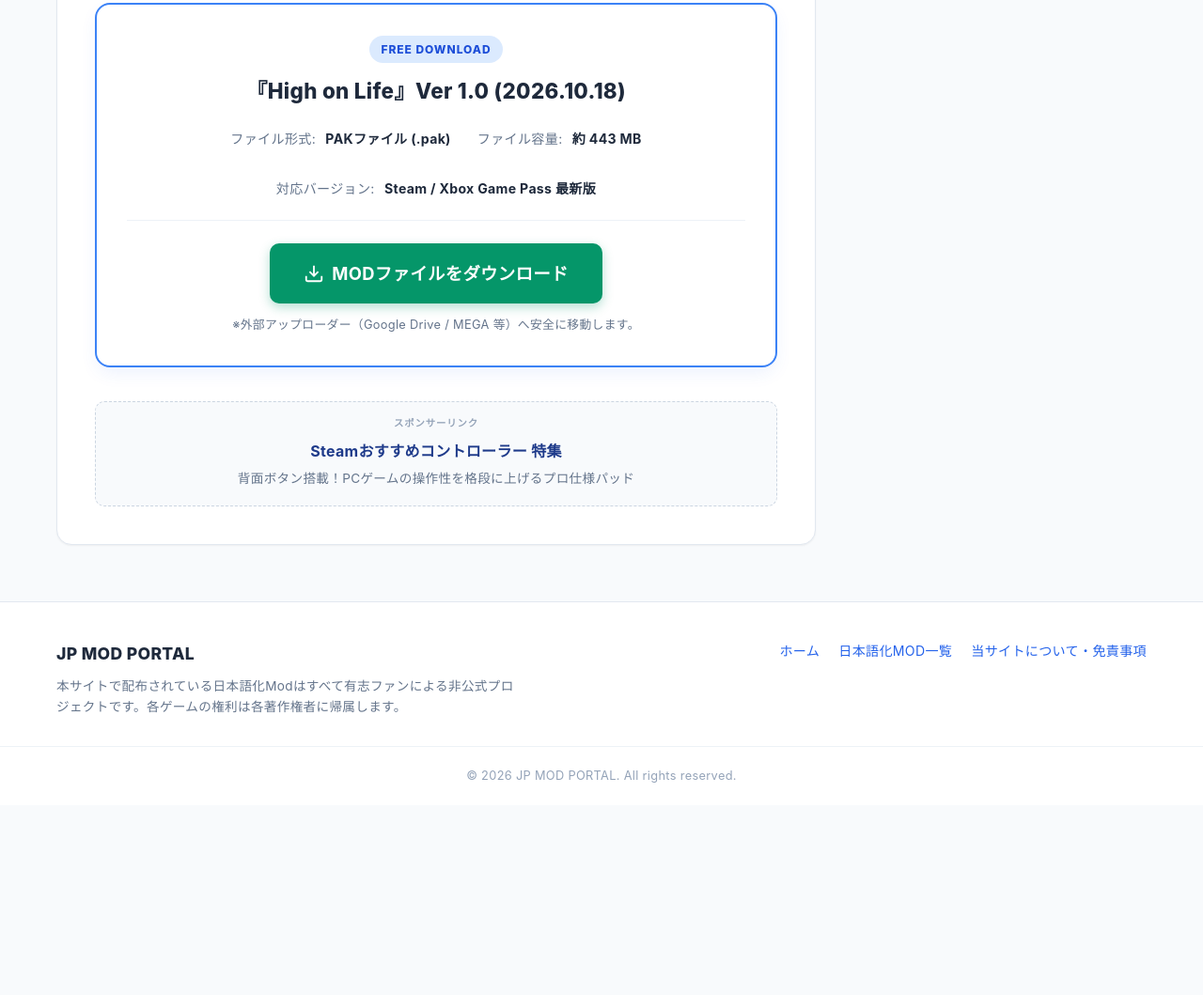
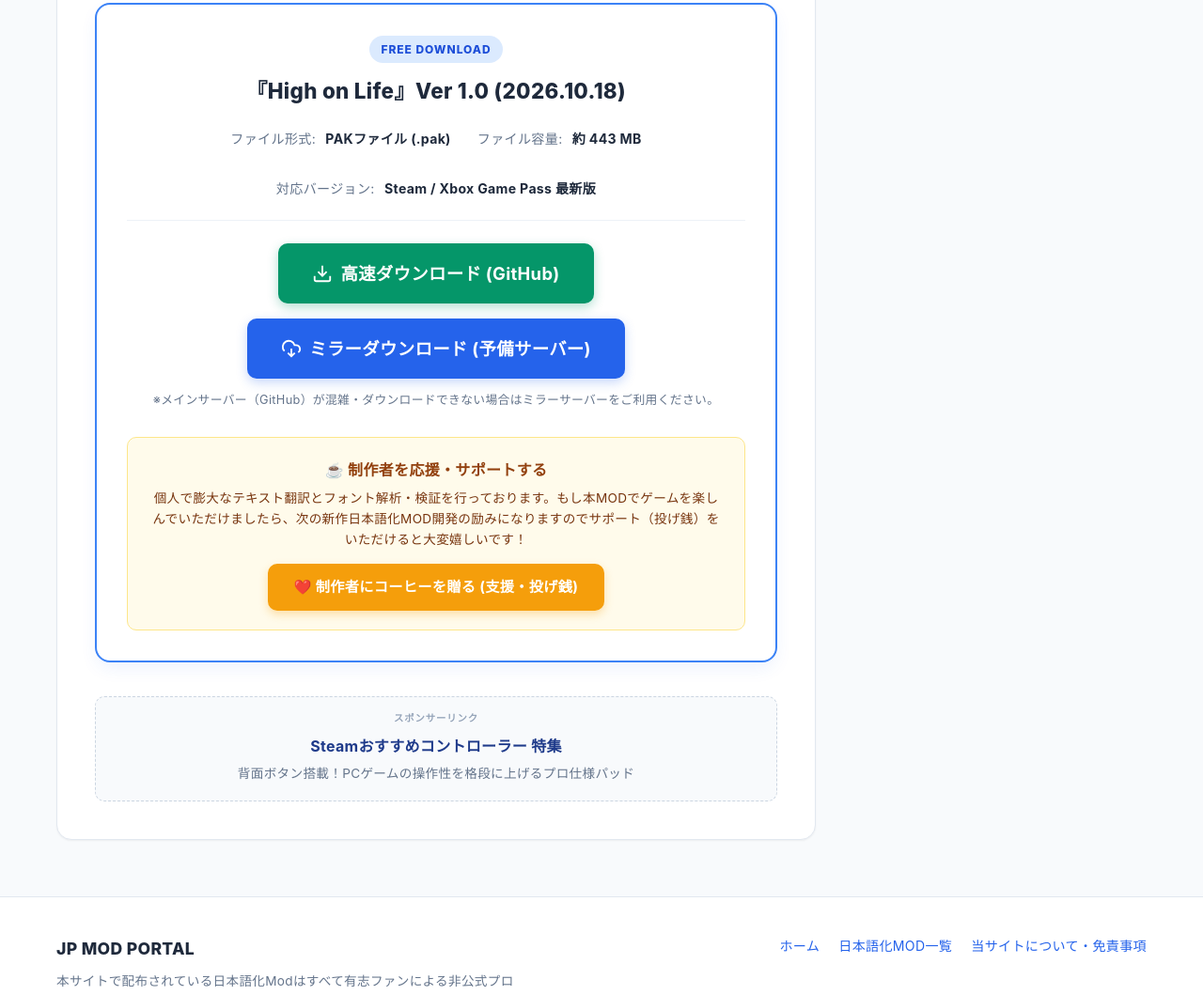
Before and after one commit to moddencom/mod-portal, a plain HTML site: page post.html in a window 1280 px wide. Shown: the part 3868-4927 px from the top of the page at 94% size. Before the commit the page ends 4725 px from the top, so only its background shows below. Drawn offline with Linux system fonts and the light colour scheme.

Commit message:
Add hybrid download UI (GitHub main + Mirror uploader + Creator support)

```diff
--- a/build.mjs
+++ b/build.mjs
@@ -59,7 +59,9 @@ if (firstPost) {
   postHtml = postHtml.replace(/<span class="dl-val" id="dl-format">.*?<\/span>/, `<span class="dl-val" id="dl-format">${firstPost.download.format}</span>`);
   postHtml = postHtml.replace(/<span class="dl-val" id="dl-size">.*?<\/span>/, `<span class="dl-val" id="dl-size">${firstPost.download.size}</span>`);
   postHtml = postHtml.replace(/<span class="dl-val" id="dl-game-version">.*?<\/span>/, `<span class="dl-val" id="dl-game-version">${firstPost.download.gameVersion}</span>`);
-  postHtml = postHtml.replace(/<a href=".*?" id="dl-button-link"/, `<a href="${firstPost.download.url}" id="dl-button-link"`);
+  postHtml = postHtml.replace(/<a href=".*?" id="dl-button-main"/, `<a href="${firstPost.download.mainUrl}" id="dl-button-main"`);
+  postHtml = postHtml.replace(/<a href=".*?" id="dl-button-mirror"/, `<a href="${firstPost.download.mirrorUrl}" id="dl-button-mirror"`);
+  postHtml = postHtml.replace(/<a href=".*?" id="dl-button-support"/, `<a href="${firstPost.download.supportUrl}" id="dl-button-support"`);
   fs.writeFileSync('post.html', postHtml, 'utf8');
 }
 
--- a/post.html
+++ b/post.html
@@ -152,16 +152,39 @@
             <span class="dl-val" id="dl-game-version">Steam / Xbox Game Pass 最新版</span>
           </div>
         </div>
-        <div class="download-actions">
-          <a href="https://drive.google.com/drive/folders/xxxxxx" id="dl-button-link" target="_blank" rel="noopener noreferrer" class="btn btn-primary btn-large">
+        <div class="download-actions-hybrid">
+          <!-- メイン高速ダウンロード（GitHub Releases） -->
+          <div class="dl-primary-group">
+            <a href="https://github.com/moddencom/mod-portal/releases" id="dl-button-main" target="_blank" rel="noopener noreferrer" class="btn btn-primary btn-large">
               <svg class="btn-icon" viewBox="0 0 24 24" fill="none" stroke="currentColor" stroke-width="2">
                 <path d="M21 15v4a2 2 0 0 1-2 2H5a2 2 0 0 1-2-2v-4"></path>
                 <polyline points="7 10 12 15 17 10"></polyline>
                 <line x1="12" y1="15" x2="12" y2="3"></line>
               </svg>
-            <span id="dl-button-text">MODファイルをダウンロード</span>
+              <span>高速ダウンロード (GitHub)</span>
             </a>
-          <p class="dl-notice">※外部アップローダー（Google Drive / MEGA 等）へ安全に移動します。</p>
+            <!-- ミラーダウンロード（収益化アップローダー枠） -->
+            <a href="#mirror-link" id="dl-button-mirror" target="_blank" rel="noopener noreferrer" class="btn btn-secondary btn-large">
+              <svg class="btn-icon" viewBox="0 0 24 24" fill="none" stroke="currentColor" stroke-width="2">
+                <path d="M4 14.899A7 7 0 1 1 15.71 8h1.79a4.5 4.5 0 0 1 2.5 8.242"></path>
+                <path d="M12 12v9"></path>
+                <path d="m8 17 4 4 4-4"></path>
+              </svg>
+              <span>ミラーダウンロード (予備サーバー)</span>
+            </a>
+          </div>
+          <p class="dl-notice">※メインサーバー（GitHub）が混雑・ダウンロードできない場合はミラーサーバーをご利用ください。</p>
+
+          <!-- クリエイター支援・投げ銭ボックス -->
+          <div class="creator-support-box">
+            <div class="support-text">
+              <strong>☕ 制作者を応援・サポートする</strong>
+              <p>個人で膨大なテキスト翻訳とフォント解析・検証を行っております。もし本MODでゲームを楽しんでいただけましたら、次の新作日本語化MOD開発の励みになりますのでサポート（投げ銭）をいただけると大変嬉しいです！</p>
+            </div>
+            <a href="#support-link" id="dl-button-support" target="_blank" rel="noopener noreferrer" class="btn btn-support">
+              <span>❤️ 制作者にコーヒーを贈る (支援・投げ銭)</span>
+            </a>
+          </div>
         </div>
       </div>
 
--- a/src/post.js
+++ b/src/post.js
@@ -34,10 +34,14 @@ document.addEventListener('DOMContentLoaded', () => {
   document.getElementById('dl-size').textContent = post.download.size;
   document.getElementById('dl-game-version').textContent = post.download.gameVersion;
 
-  const dlButton = document.getElementById('dl-button-link');
-  if (dlButton) {
-    dlButton.href = post.download.url;
-  }
+  const dlMain = document.getElementById('dl-button-main');
+  if (dlMain) dlMain.href = post.download.mainUrl || post.download.url || '#';
+
+  const dlMirror = document.getElementById('dl-button-mirror');
+  if (dlMirror) dlMirror.href = post.download.mirrorUrl || '#';
+
+  const dlSupport = document.getElementById('dl-button-support');
+  if (dlSupport) dlSupport.href = post.download.supportUrl || '#';
 
   // 目次（TOC）の自動生成
   generateTOC(bodyElement);
--- a/src/posts/data.js
+++ b/src/posts/data.js
@@ -18,7 +18,9 @@ export const posts = [
       format: "PAKファイル (.pak)",
       size: "約 443 MB",
       gameVersion: "Steam / Xbox Game Pass 最新版",
-      url: "https://drive.google.com/drive/folders/xxxxxx" // アップローダーURLをここに設定
+      mainUrl: "https://github.com/moddencom/mod-portal/releases", // GitHub Releasesの高速DLリンク
+      mirrorUrl: "#mirror-link", // 収益化アップローダー（KatFile / WorkUpload等）のリンク
+      supportUrl: "#support-link" // 投げ銭・支援（OFUSE / BOOTH / Buy Me a Coffee等）のリンク
     },
     content: `
       <h2>『High on Life』日本語化MODについて</h2>
--- a/style.css
+++ b/style.css
@@ -703,6 +703,65 @@ img {
   box-shadow: 0 6px 16px rgba(5, 150, 105, 0.4);
 }
 
+.dl-primary-group {
+  display: flex;
+  justify-content: center;
+  gap: 16px;
+  flex-wrap: wrap;
+}
+
+.btn-secondary {
+  background: var(--primary);
+  color: #ffffff;
+  box-shadow: 0 4px 12px rgba(37, 99, 235, 0.25);
+}
+
+.btn-secondary:hover {
+  background: var(--primary-hover);
+  color: #ffffff;
+  transform: translateY(-2px);
+  box-shadow: 0 6px 16px rgba(37, 99, 235, 0.35);
+}
+
+.creator-support-box {
+  margin-top: 28px;
+  padding-top: 24px;
+  border-top: 1px dashed var(--border-color);
+  background: #fffbeb;
+  border-radius: var(--radius-md);
+  padding: 20px 24px;
+  border: 1px solid #fde68a;
+}
+
+.support-text strong {
+  display: block;
+  font-size: 1rem;
+  color: #92400e;
+  margin-bottom: 6px;
+}
+
+.support-text p {
+  font-size: 0.85rem;
+  color: #78350f;
+  margin-bottom: 14px;
+  line-height: 1.6;
+}
+
+.btn-support {
+  background: #f59e0b;
+  color: #ffffff;
+  padding: 12px 28px;
+  font-size: 0.95rem;
+  box-shadow: 0 4px 10px rgba(245, 158, 11, 0.3);
+}
+
+.btn-support:hover {
+  background: #d97706;
+  color: #ffffff;
+  transform: translateY(-2px);
+  box-shadow: 0 6px 14px rgba(245, 158, 11, 0.4);
+}
+
 .btn-icon {
   width: 22px;
   height: 22px;
```
Also changed, not shown: index.html (+3 -0 lines), mods.html (+3 -0 lines). Lines whose indentation alone changed are shown as unchanged.
